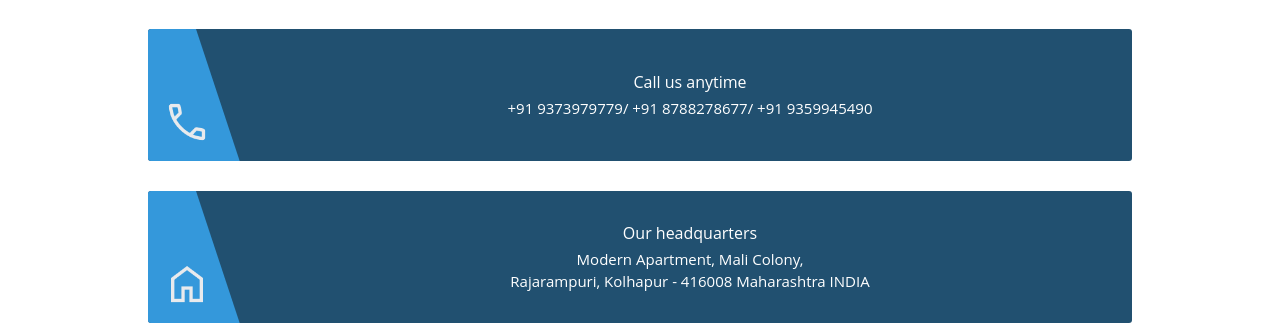
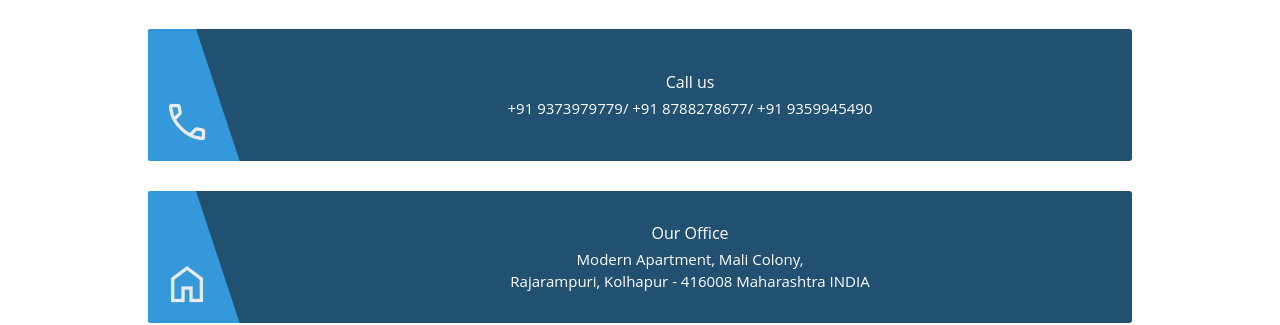
Before and after one commit to aditya06px/futurewebtech, a React (Create React App) app: page /contact in a window 1280 px wide. Shown: the part 485-810 px from the top of the page. Built offline with nearby package versions, Linux system fonts and the light colour scheme.

Commit message:
minor changes

```diff
--- a/src/Component/ContactUs/ContactUs.js
+++ b/src/Component/ContactUs/ContactUs.js
@@ -64,7 +64,7 @@ const ContactUs = () => {
             </span>
             <div className="content-wrap">
               <span className="item-title">
-                Call us anytime
+                Call us
               </span>
               <p className="text">
                 +91 9373979779/ +91 8788278677/ +91 9359945490
@@ -80,7 +80,7 @@ const ContactUs = () => {
             </span>
             <div className="content-wrap">
               <span className="item-title">
-                Our headquarters              </span>
+                Our Office              </span>
               <p className="text">
                 Modern Apartment, Mali Colony,<br /> Rajarampuri, Kolhapur - 416008 Maharashtra INDIA
               </p>
```
